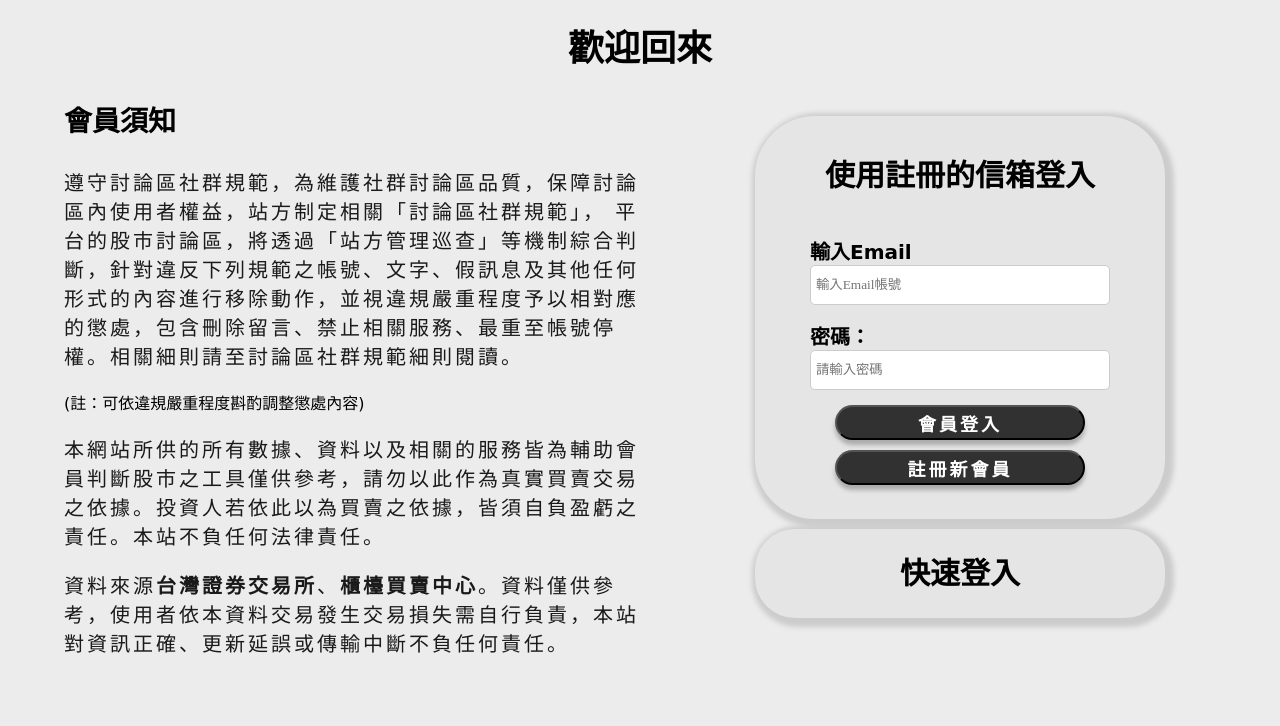
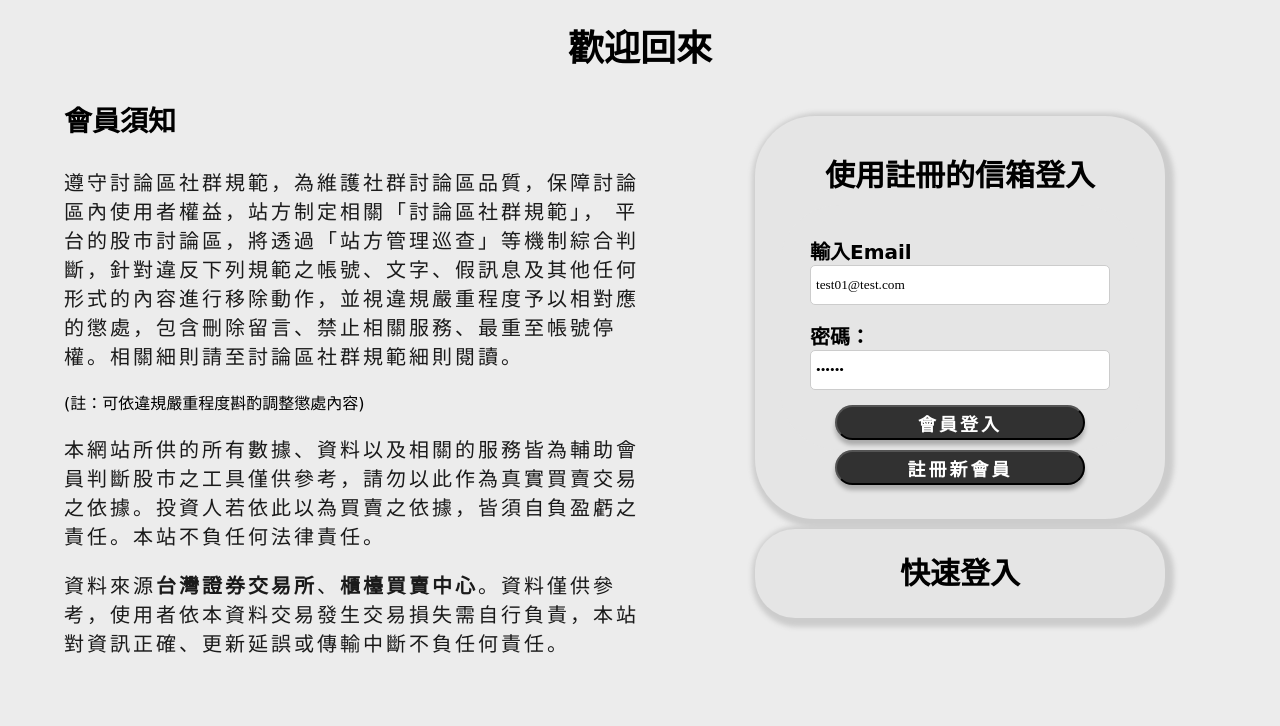
Before and after one commit to HSUHAOBM/stock50_web, a Flask app: page /member_sigin in a window 1280 px wide. Shown: the part 102-828 px from the top of the page. Run offline with Flask 2, Linux system fonts and the light colour scheme; parts of the project's set-up code (start-up, migrations or seed data) failed here and were passed over; some libraries are stand-ins or nearby versions.

Commit message:
fix bug, add test account input

```diff
--- a/custom_models/DB_Use_memberdata.py
+++ b/custom_models/DB_Use_memberdata.py
@@ -200,6 +200,10 @@ def modify_member_data (email,name,newname,gender,address,birthday,introduction,
                 connection.commit()
 
                 cursor = connection.cursor()
+                cursor.execute("UPDATE message_predict_good SET mid_member='%s' WHERE mid_member= '%s' ;" % (newname,name))
+                connection.commit()
+
+                cursor = connection.cursor()
                 cursor.execute("UPDATE message_predict_rank SET member_name='%s' WHERE member_name= '%s' ;" % (newname,name))
                 connection.commit()
 
--- a/static/js/member.js
+++ b/static/js/member.js
@@ -1,6 +1,6 @@
 document.querySelector('.member_register_input.username').value = "";
-document.querySelector('.member_register_input.email').value = "";
-document.querySelector('.member_register_input.password1').value = "";
+// document.querySelector('.member_register_input.email').value = "";
+// document.querySelector('.member_register_input.password1').value = "";
 document.querySelector('.member_register_input.password2').value = "";
 
 let memberform = document.getElementById('member_form');
--- a/templates/index.html
+++ b/templates/index.html
@@ -12,7 +12,7 @@
 
         <a class="index_main_slogan_a1">台灣50成分股預測與討論。觀察各路好手的事前預測。</a>
         <a class="index_main_slogan_a1">會員之間的理性討論分析。小小降低投資股票的風險。</a>
-        <div class="strat_join_member"><a href="/member_register" title="免費加入會員
+        <div class="strat_join_member"><a href="/member_sigin" title="免費加入會員
             ">開始體驗</a></div>
         <div class="index_main_slogan_a">
             <a>事前諸葛亮 ， 我們不一樣?</a>
--- a/templates/member_sigin.html
+++ b/templates/member_sigin.html
@@ -18,10 +18,11 @@
                 <form action="" method="post" id="member_form">
                     <div class="member_register_form">
                         <div class="member_register_inputbox email"> <label>輸入Email</label>
-                            <div><input class="member_register_input email" required=" required" maxlength="48" aria-required="true" placeholder="輸入Email帳號 " type="email" value=" " pattern="^([a-zA-Z0-9._%-]+@[a-zA-Z0-9.-]+\.[a-zA-Z]{2,4})*$" /></div>
+                            <div><input class="member_register_input email" required=" required" maxlength="48" aria-required="true" placeholder="輸入Email帳號 " type="email" value="test01@test.com" pattern="^([a-zA-Z0-9._%-]+@[a-zA-Z0-9.-]+\.[a-zA-Z]{2,4})*$"
+                                /></div>
                         </div>
                         <div class="member_register_inputbox password1"><label>密碼：</label>
-                            <div><input class="member_register_input password1" required="required" minlength="6" maxlength="128" aria-required="true" placeholder="請輸入密碼" type="password" pattern="[0-9a-zA-Z]{6,12}" /></div>
+                            <div><input class="member_register_input password1" required="required" minlength="6" maxlength="128" aria-required="true" placeholder="請輸入密碼" type="password" value="123456" pattern="[0-9a-zA-Z]{6,12}" /></div>
                         </div>
                         <input class="member_register_input username" type="text" hidden/>
                         <input class="member_register_input password2" type="password" hidden>
```
